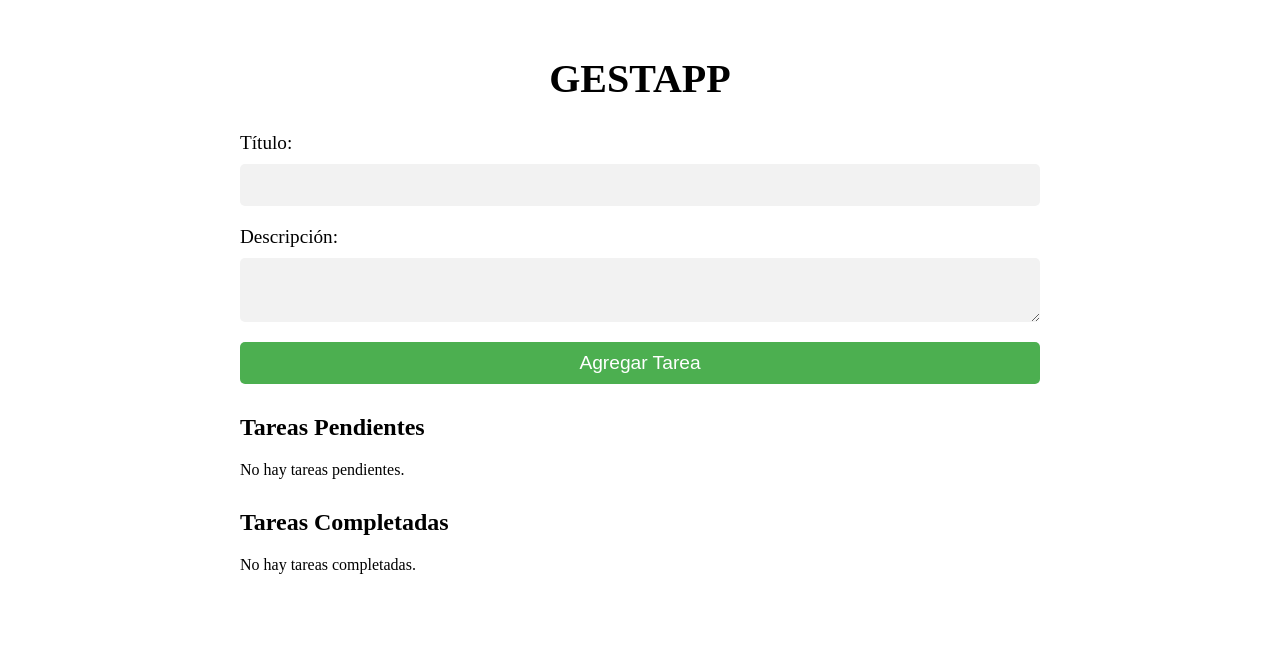
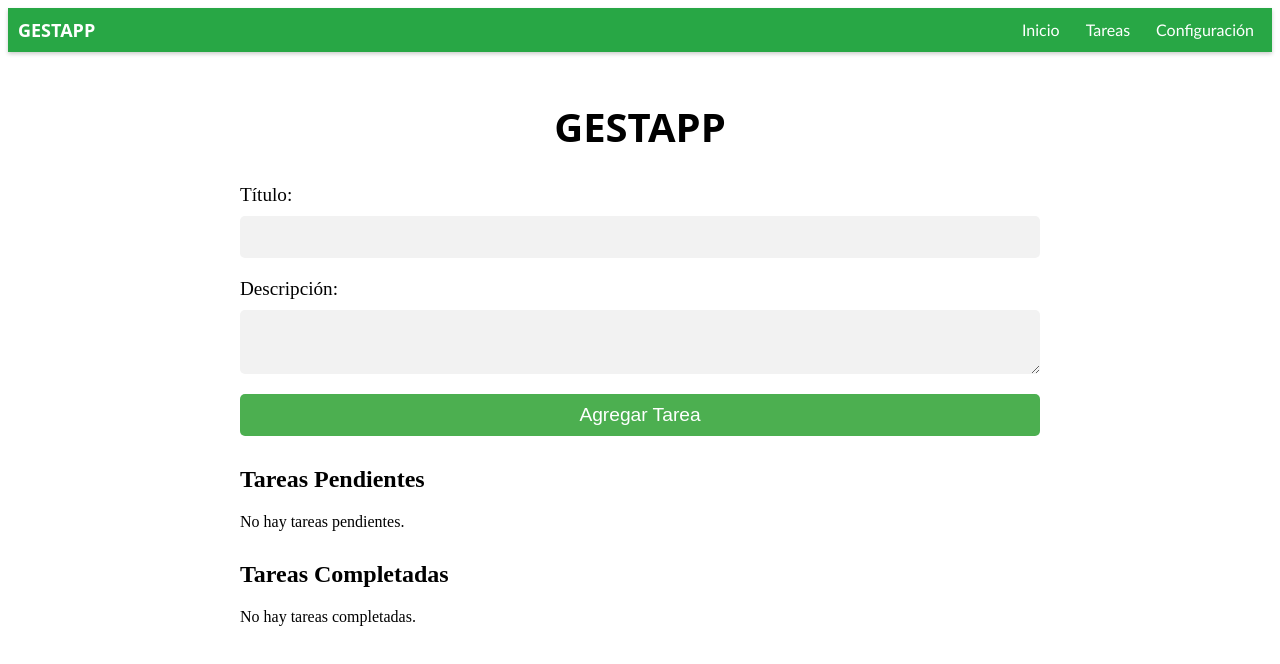
Before and after one commit to Elianchis/appgestor, a Vue app: page / in a window 1280 px wide. Shown: the top 664 px of the page. Built offline with nearby package versions, Linux system fonts and the light colour scheme.

Commit message:
Actualización 2.5

```diff
--- a/package.json
+++ b/package.json
@@ -10,6 +10,7 @@
   "dependencies": {
     "core-js": "^3.8.3",
     "vue": "^3.2.13",
+    "vue-router": "^4.2.0",
     "vuetify": "^3.2.2"
   },
   "devDependencies": {
--- a/src/App.vue
+++ b/src/App.vue
@@ -1,4 +1,16 @@
 <template>
+  <div>
+    <nav class="navbar">
+      <div class="navbar-logo">
+        <h1>GESTAPP</h1>
+      </div>
+      <div class="navbar-links">
+        <a href="#">Inicio</a>
+        <a href="#">Tareas</a>
+        <a href="#">Configuración</a>
+      </div>
+    </nav>
+
     <div class="container">
       <h1>GESTAPP</h1>
 
@@ -25,6 +37,7 @@
 
           <div class="task-actions">
             <button @click="completeTask(task.id)">Completar</button>
+            <button @click="editTask(task)">Editar</button>
             <button class="delete-button" @click="deleteTask(task.id)">Eliminar</button>
           </div>
         </div>
@@ -43,7 +56,9 @@
 
           <div class="task-actions">
             <button @click="uncompleteTask(task.id)">Descompletar</button>
+            <button @click="editTask(task)">Editar</button>
             <button class="delete-button" @click="deleteTask(task.id)">Eliminar</button>
+          </div>
         </div>
       </div>
     </div>
@@ -63,6 +78,8 @@ export default {
         id: 1,
       },
       tasks: [],
+      editMode: false,
+      editedTask: null,
     };
   },
 
@@ -82,9 +99,12 @@ export default {
         alert('Por favor ingrese un título y una descripción para la tarea.');
         return;
       }
+      if (this.editMode) {
+        this.updateTask();
+      } else {
         this.tasks.push({ ...this.newTask, id: this.newTask.id++ });
-      this.newTask.title = '';
-      this.newTask.description = '';
+      }
+      this.resetForm();
     },
 
     deleteTask(taskId) {
@@ -99,6 +119,29 @@ export default {
 uncompleteTask(taskId) {
   const task = this.tasks.find((task) => task.id === taskId);
   task.completed = false;
+},
+
+editTask(task) {
+  this.editMode = true;
+  this.editedTask = { ...task };
+  this.newTask = { ...task };
+},
+
+updateTask() {
+  const taskIndex = this.tasks.findIndex((task) => task.id === this.editedTask.id);
+  this.tasks.splice(taskIndex, 1, { ...this.newTask });
+  this.resetForm();
+},
+
+resetForm() {
+  this.newTask = {
+    title: '',
+    description: '',
+    completed: false,
+    id: this.newTask.id + 1,
+  };
+  this.editMode = false;
+  this.editedTask = null;
 },
 },
 };
@@ -115,6 +158,7 @@ h1 {
   text-align: center;
   font-size: 2.5rem;
   margin-bottom: 30px;
+  font-family: system-ui, -apple-system, BlinkMacSystemFont, 'Segoe UI', Roboto, Oxygen, Ubuntu, Cantarell, 'Open Sans', 'Helvetica Neue', sans-serif;
 }
 
 form {
@@ -196,4 +240,60 @@ form button:hover {
 .delete-button {
   background-color: #f44336;
 }
+
+.navbar {
+  background-color: #28a745;
+  color: #fff;
+  padding: 10px;
+  display: flex;
+  justify-content: space-between;
+  align-items: center;
+  box-shadow: 0 2px 4px rgba(0, 0, 0, 0.2);
+}
+
+.navbar-logo {
+  display: flex;
+  align-items: center;
+  font-family: 'Gill Sans', 'Gill Sans MT', Calibri, 'Trebuchet MS', sans-serif;
+}
+
+.navbar-logo h1 {
+  margin: 0;
+  font-size: 18px;
+  color: #fff;
+  transition: transform 0.3s ease;
+}
+
+.navbar-logo h1:hover {
+  transform: scale(1.1);
+  animation: logoAnimation 1s infinite;
+  cursor: pointer;
+}
+
+.navbar-links a {
+  color: #fff;
+  text-decoration: none;
+  margin-left: 10px;
+  padding: 8px;
+  border-radius: 4px;
+  transition: background-color 0.3s ease, transform 0.3s ease;
+  font-family: 'Gill Sans', 'Gill Sans MT', Calibri, 'Trebuchet MS', sans-serif;
+}
+
+.navbar-links a:hover {
+  background-color: #333;
+  transform: scale(1.1);
+}
+
+@keyframes logoAnimation {
+  0% {
+    transform: scale(1);
+  }
+  50% {
+    transform: scale(1.2);
+  }
+  100% {
+    transform: scale(1);
+  }
+}
 </style>
```
Also changed, not shown: 1 other file (tests, documents, lock files or other folders). Lines whose indentation alone changed are shown as unchanged.
